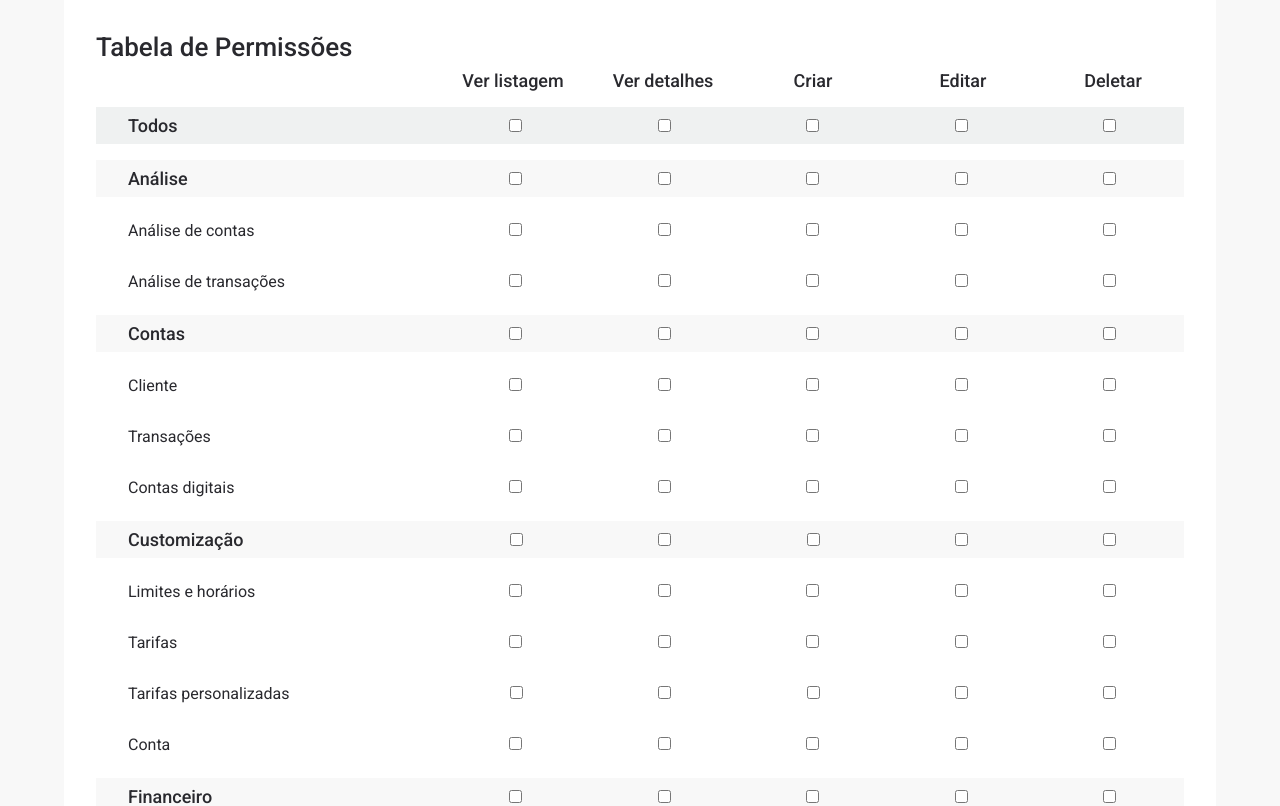
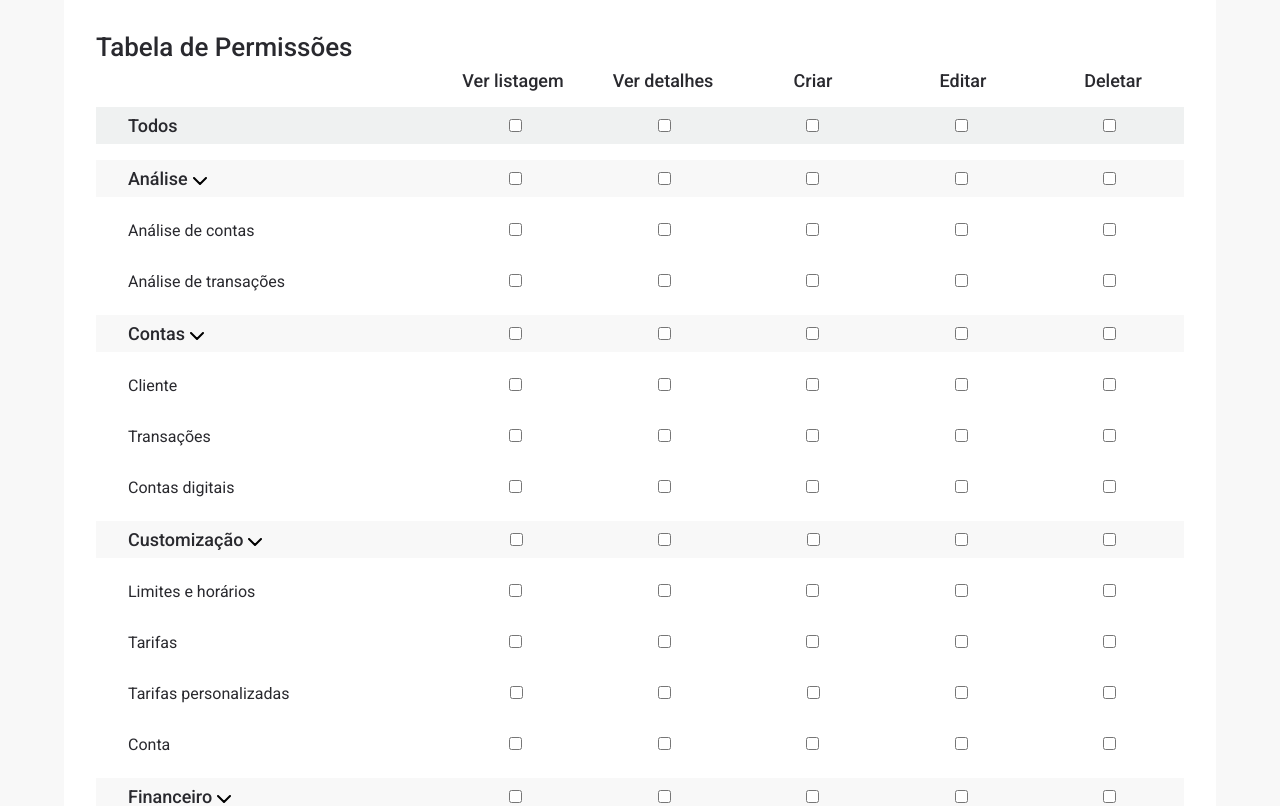
Before and after one commit to igormartins4/desafio-moodar, a React (Create React App) app: page / in a window 1280 px wide. Shown: the top 806 px of the page. Built offline with nearby package versions, Linux system fonts and the light colour scheme.

Commit message:
feat: Adicionar seta na tabela

```diff
--- a/src/components/Table/style.scss
+++ b/src/components/Table/style.scss
@@ -62,10 +62,6 @@
 
       background-color: var(--bg-header-secondary);
     }
-
-    .container:first-child span {
-      cursor: pointer;
-    }
   }
 
   .dropdown {
@@ -77,4 +73,12 @@
       background-color: var(--bg-table);
     }
   }
+
+  .item-principal > .container span:not(.dropdown) {
+    cursor: pointer;
+  }
+  .item-principal > .container span:not(.dropdown)::after {
+    content: url(../../assets/images/vector.svg);
+    margin-left: 5px;
+  }
 }
```
Also changed, not shown: src/assets/images/Vector.png (deleted), src/assets/images/vector.svg (added).
